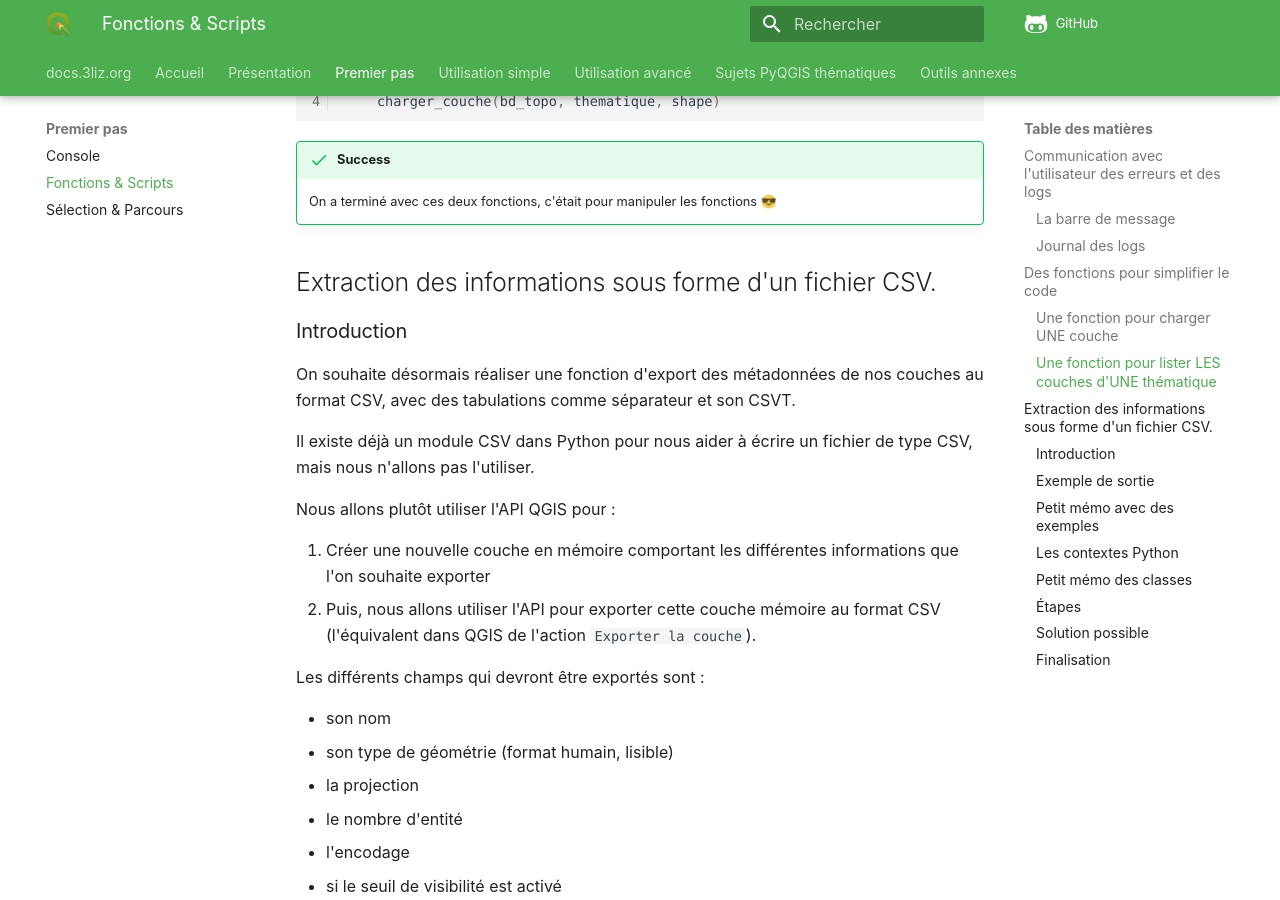
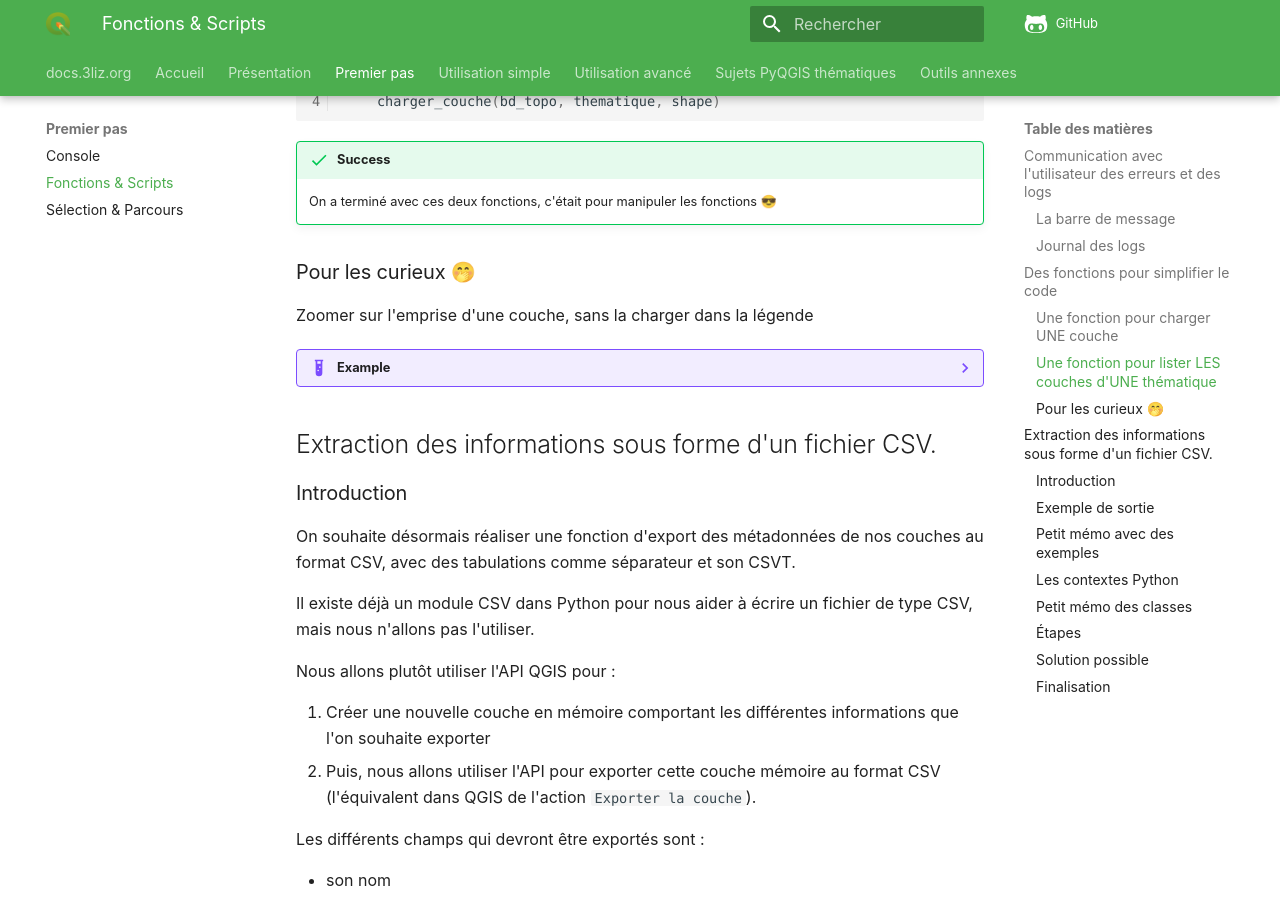
Before and after one commit to 3liz/formation-pyqgis, an MkDocs documentation site: the page built from docs/fonctions-scripts.md, in a window 1280 px wide and 900 px high, scrolled down 4201 px. Built offline with MkDocs 1.6.1 and Material for MkDocs 9.7.7, drawn with Linux system fonts in a browser that asks for light colours; nearby versions of some CDN libraries; comment, search, counter and statistics services are not loaded; some of the changed lines change nothing that is shown.

Commit message:
Finalisation exemple

````diff
--- a/docs/fonctions-scripts.md
+++ b/docs/fonctions-scripts.md
@@ -260,6 +260,42 @@
 !!! success
     On a terminé avec ces deux fonctions, c'était pour manipuler les fonctions 😎
 
+### Pour les curieux 🤭
+
+Zoomer sur l'emprise d'une couche, sans la charger dans la légende
+
+??? example
+    1. Modifions la signature de la fonction, en ajoutant un booléen si on souhaite la couche dans la légende :
+    ```python
+    def charger_couche(bd_topo, thematique, couche, ajouter_dans_legende = True):
+    ```
+    Puis dans cette même fonction, utilisons cette variable :
+    ```python
+    if ajouter_dans_legende:
+        QgsProject.instance().addMapLayer(layer)
+        iface.messageBar().pushMessage('Bravo','Well done! 👍', Qgis.Success)
+    # return True
+    return layer
+    ```
+
+    Puis on peut ordonner au `QgsMapCanvas` de zoomer sur une emprise :
+    ```python
+    hydro = charger_couche(bd_topo, 'ZONES_REGLEMENTEES', 'PARC_OU_RESERVE', False)
+    iface.mapCanvas().setExtent(hydro.extent())
+    ```
+
+    Ne pas oublier de tenir compte d'une projection différente entre le canevas et la couche.
+
+    _TODO, à adapter, mais le code est la pour faire une reprojection entre 2 CRS_
+    ```python
+    extent = iface.activeLayer().extent()
+    crs_layer = iface.activeLayer().crs()
+    crs = iface.mapCanvas().mapSettings().destinationCrs()
+    transformer = QgsCoordinateTransform(crs_layer, crs, QgsProject.instance())
+    new_extent = transformer.transform(extent)
+    iface.mapCanvas().setExtent(new_extent)
+    ```
+
 ## Extraction des informations sous forme d'un fichier CSV.
 
 ### Introduction
````
